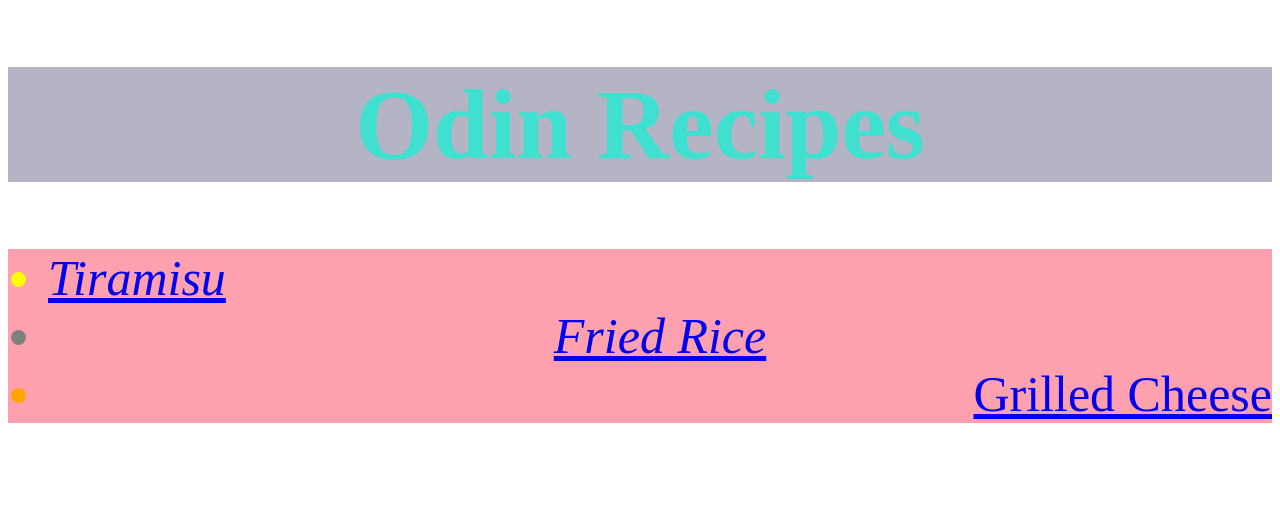
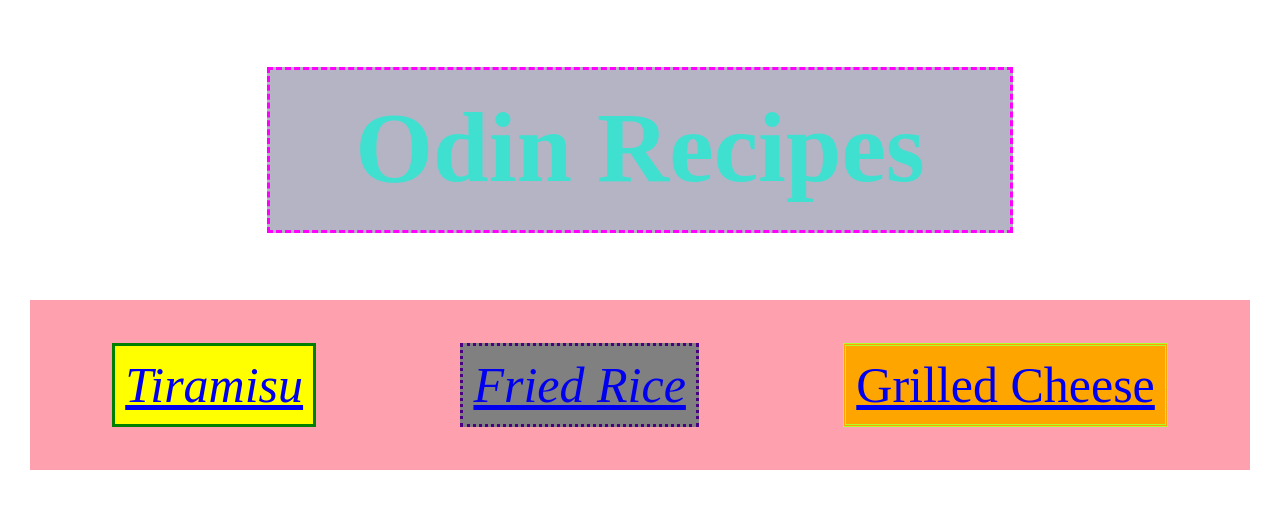
Before and after one commit to mchhan/odin-recipes, a plain HTML site: page index.html in a window 1280 px wide. Drawn offline with Linux system fonts and the light colour scheme.

Commit message:
Modify styles.css
Add border, padding, margin, and display to make homepage more unique.

```diff
--- a/styles.css
+++ b/styles.css
@@ -3,26 +3,55 @@
     background-color: rgb(180, 180, 197);
     font-size: 100px;
     color: turquoise;
+    display: block;
+    padding: 20px;
+    margin-left: auto;
+    margin-right: auto;
+    width: 700px;
+    height: 120px;
+    border: dashed magenta;
+}
+
+ul {
+    list-style-type: none;
 }
 
 .rlist {
     font-size: 50px;
     background-color: rgb(255, 160, 174);
+    display: flex;
+    padding: 10px;
+    border: 10px;
+    margin-left: auto;
+    margin-right: auto;
+    width: 1200px;
+    height: 150px;
 }
 
 .desert {
-    color: yellow;
+    background-color: yellow;
     font-style: italic;
-
+    padding: 10px;
+    border: 10px;
+    border: solid green;
+    margin: auto;
 }
 
 .dinner {
-    color: grey;
+    background-color: grey;
     text-align: center;
     font-style: oblique;
+    padding: 10px;
+    border: 10px;
+    border: dotted indigo;
+    margin: auto;
 }
 
 .lunch {
-    color: orange;
+    background-color: orange;
     text-align: right;
+    padding: 10px;
+    border: 10px;
+    border: double greenyellow;
+    margin: auto;
 }
```
